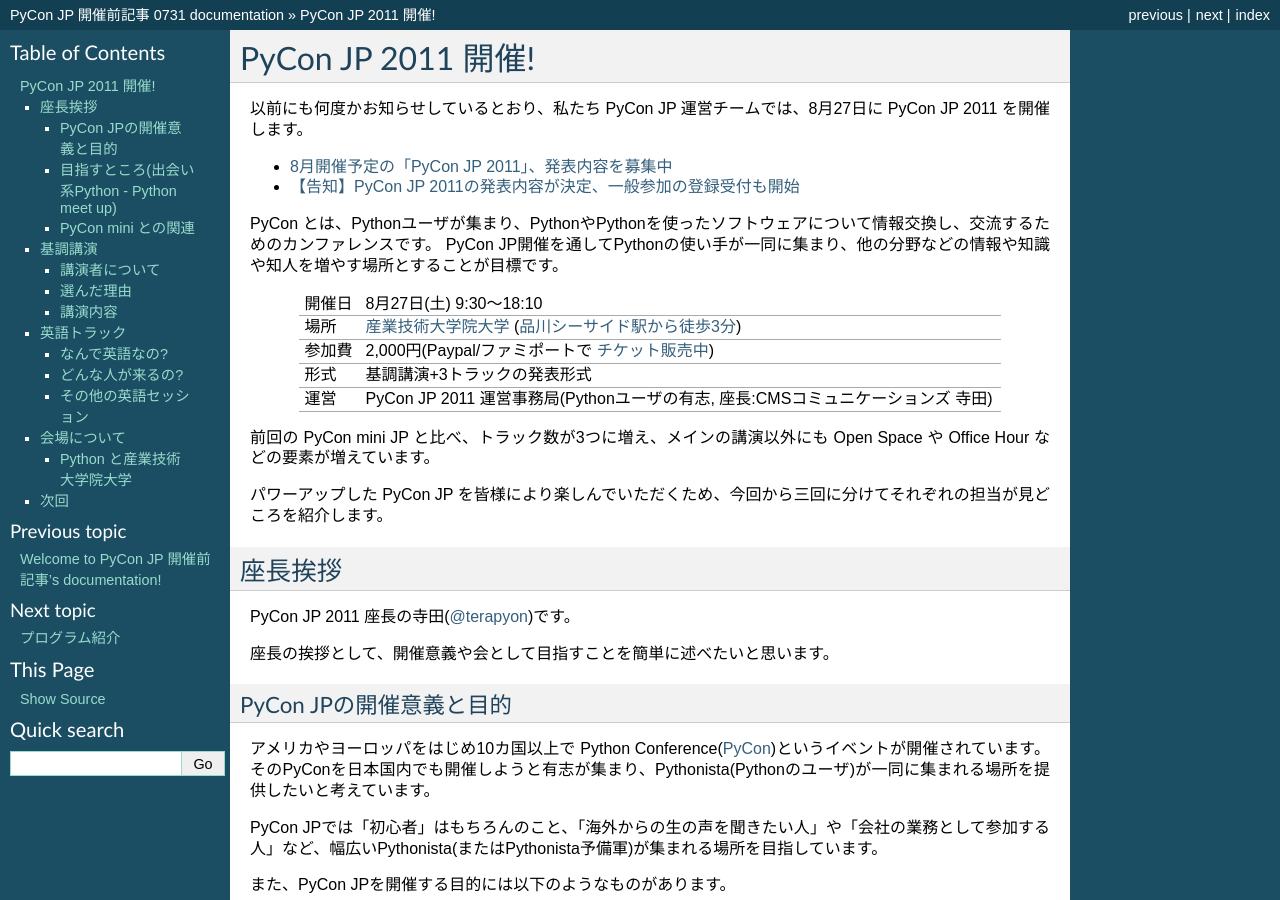
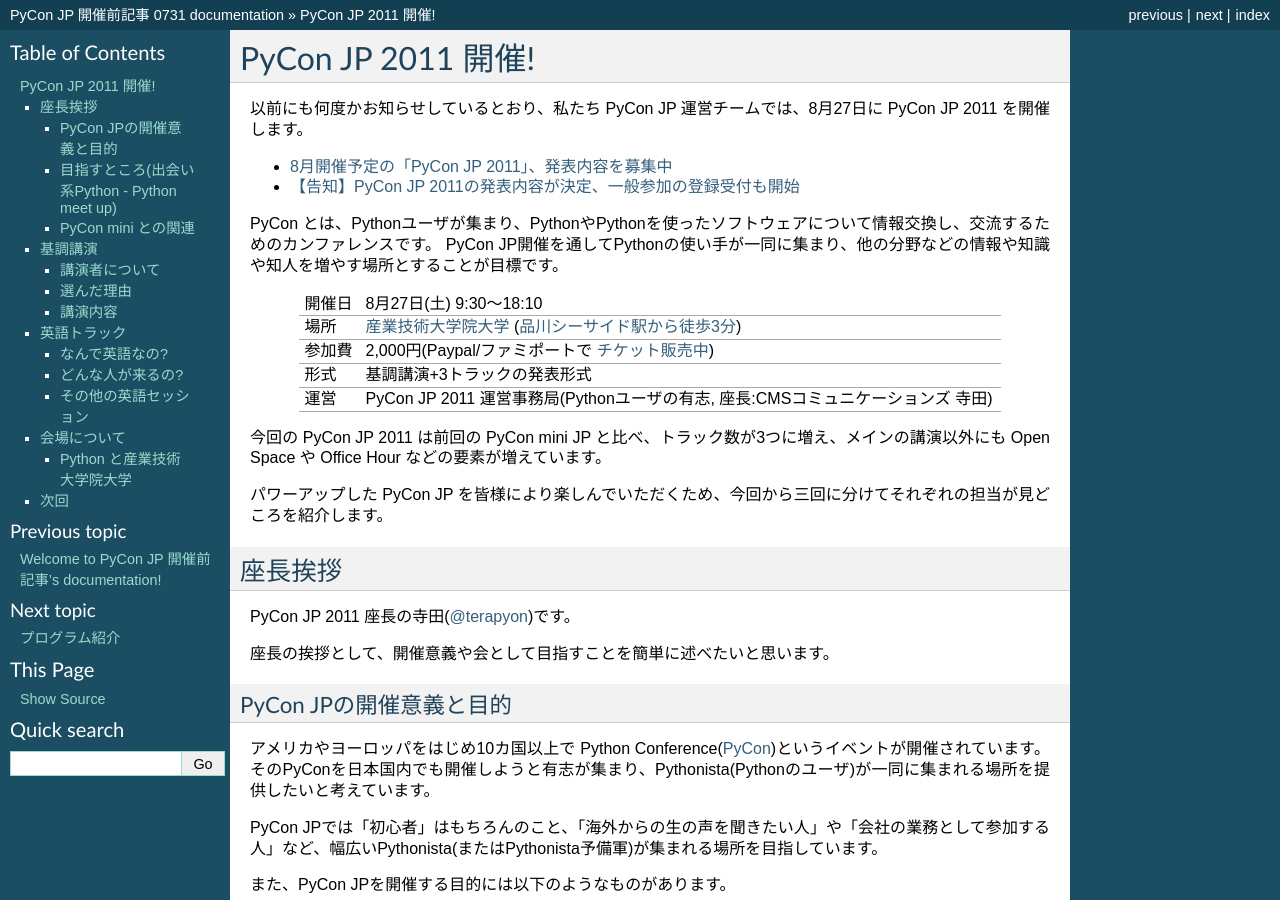
Before and after one commit to michilu/prepycon-article, a Sphinx documentation site: the page built from sphinx/vol1.rst, in a window 1280 px wide and 900 px high. Built offline with Sphinx 7.4.7, drawn with Linux system fonts in a browser that asks for light colours; some of the changed text lies outside the part shown.

Commit message:
fix typo

```diff
--- a/sphinx/vol1.rst
+++ b/sphinx/vol1.rst
@@ -22,7 +22,7 @@
 .. _`品川シーサイド駅から徒歩3分`: http://aiit.ac.jp/view.rbz?cd=115
 .. _`チケット販売中`: http://2011.pycon.jp/audience
 
-前回の PyCon mini JP と比べ、トラック数が3つに増え、メインの講演以外にも Open Space や Office Hour などの要素が増えています。
+今回の PyCon JP 2011 は前回の PyCon mini JP と比べ、トラック数が3つに増え、メインの講演以外にも Open Space や Office Hour などの要素が増えています。
 
 パワーアップした PyCon JP を皆様により楽しんでいただくため、今回から三回に分けてそれぞれの担当が見どころを紹介します。
 
```
Also changed, not shown: other parts of sphinx/vol1.rst (+1 -1 lines).
